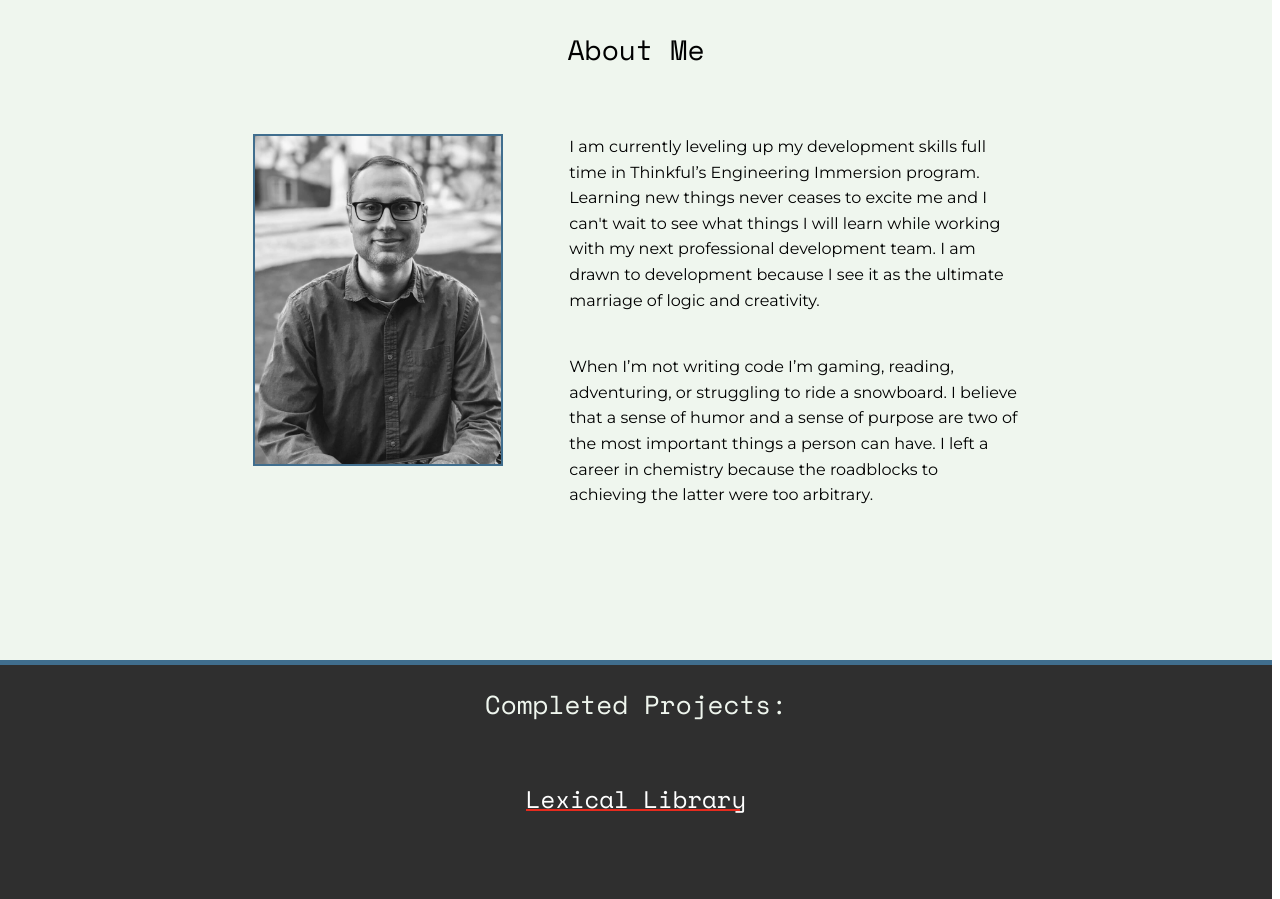
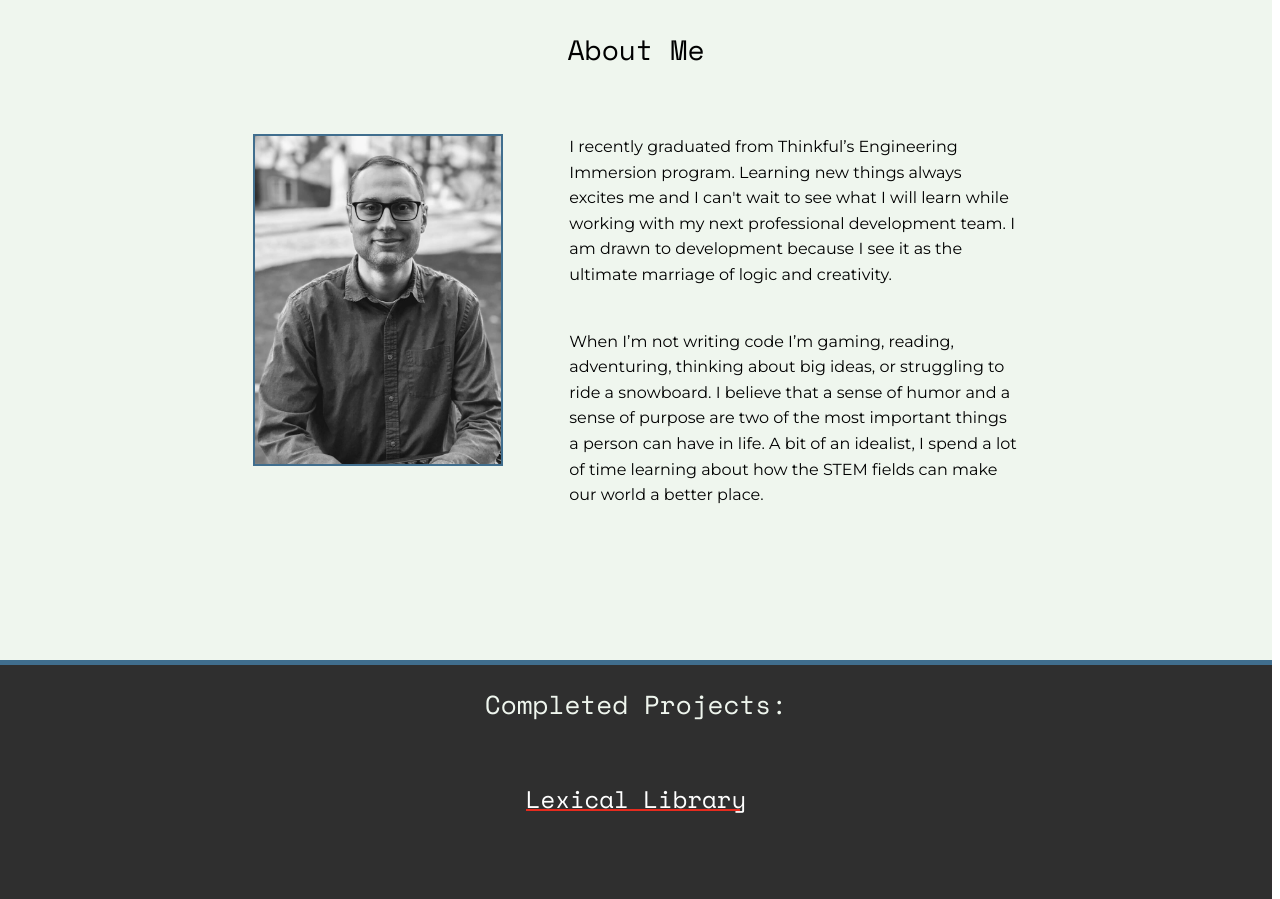
Before and after one commit to BladeBoles/Blade-Boles-Portfolio, a React (Create React App) app: page / in a window 1280 px wide. Shown: the part 940-1839 px from the top of the page. Built offline with nearby package versions, Linux system fonts and the light colour scheme.

Commit message:
Update 'About Me' section.

```diff
--- a/src/Components/About/About.js
+++ b/src/Components/About/About.js
@@ -12,16 +12,21 @@ export default function About() {
 
         <div className="about-paragraphs">
           <p className="about-me-paragraph">
-            I am currently leveling up my development skills full time
-            in Thinkful’s Engineering Immersion program.  Learning new
-            things never ceases to excite me and I can't wait to see what
-            things I will learn while working with my next professional
+            I recently graduated from Thinkful’s Engineering Immersion program.
+            Learning new things always excites me and I can't wait to see
+            what I will learn while working with my next professional
             development team.  I am drawn to development because I see it
             as the ultimate marriage of logic and creativity.
           </p>
 
           <p className="about-me-paragraph">
-            When I’m not writing code I’m gaming, reading, adventuring, or struggling to ride a snowboard.  I believe that a sense of humor and a sense of purpose are two of the most important things a person can have.  I left a career in chemistry because the roadblocks to achieving the latter were too arbitrary.
+            When I’m not writing code I’m gaming, reading,
+            adventuring, thinking about big ideas,
+            or struggling to ride a snowboard.
+            I believe that a sense of humor and a sense of purpose
+            are two of the most important things a person can have in life.
+            A bit of an idealist, I spend a lot of time learning
+            about how the STEM fields can make our world a better place.
           </p>
         </div>
       </div>
```
